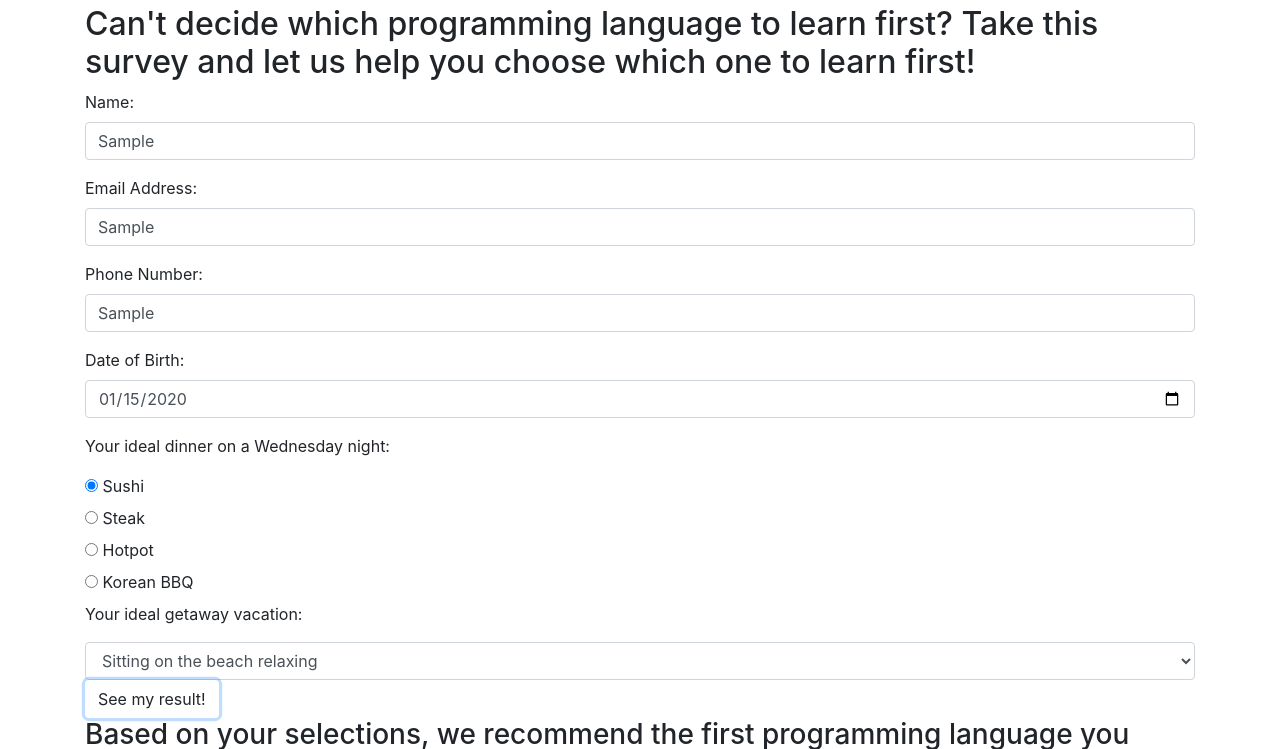
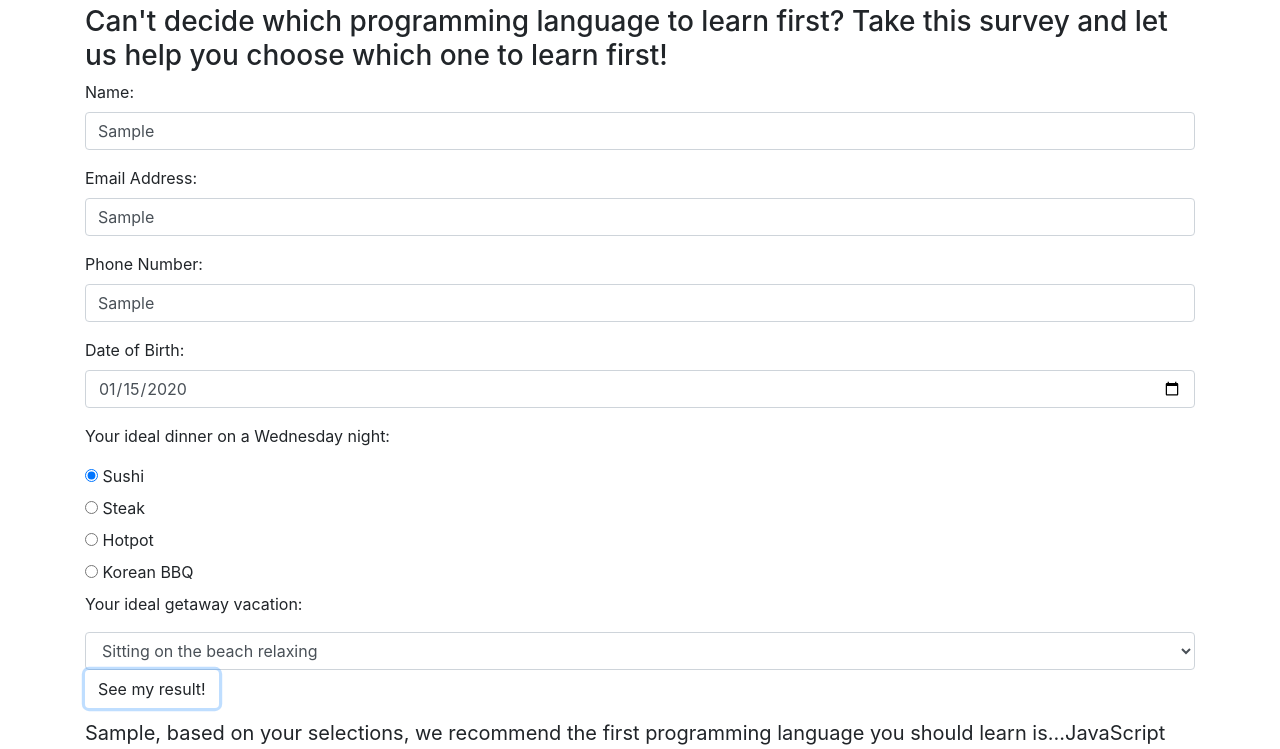
Before and after one commit to jlucoding/programming-language-suggester, a plain HTML site: page index.html in a window 1280 px wide. Both pictures are taken after typing "Sample", "Sample", "Sample", "2020-01-15" into the empty fields and a click on the button "See my result!". Shown: the part 51-800 px from the top of the page. Drawn offline with Linux system fonts and the light colour scheme.

Commit message:
WIP: continue to develop conditionals and improve UI

```diff
--- a/css/styles.css
+++ b/css/styles.css
@@ -1,4 +1,4 @@
 #output {
   margin: 10px auto;
-  font-size: 100px;
+  font-size: 20px;
 }
--- a/index.html
+++ b/index.html
@@ -10,12 +10,12 @@
 <body>
   <div class="container">
     <h1>Programming Language Suggester</h1>
-    <h2>Can't decide which programming language to learn first? Take this survey and let us help you choose which one to learn first!</h2>
+    <h3>Can't decide which programming language to learn first? Take this survey and let us help you choose which one to learn first!</h3>
 
     <form id="survey">
       <div class="form-group">
-        <label for="userName">Name:</label>
-        <input id="userName" class="form-control" type="text" />
+        <label for="name">Name:</label>
+        <input id="name" class="form-control" type="text" />
       </div>
 
       <div class="form-group">
@@ -70,7 +70,7 @@
     <button type="submit" class="btn">See my result!</button>
   </form>
 
-    <h3>Based on your selections, we recommend the first programming language you should learn is...</h3>
+
     <div id="output">
 
     </div>
--- a/js/scripts.js
+++ b/js/scripts.js
@@ -1,8 +1,9 @@
 $(document).ready(function() {
   $("form#survey").submit(function(event) {
   event.preventDefault();
-  const name = $("#userName").val();
+  const name = $("#name").val();
   const birthday = $("#born").val();
+  // const birthyear = parseInt(birthday.substr(6,9));
   const food = $("input:radio[name=food]:checked").val();
   const vacation = $("#vacation").val();
 
@@ -16,6 +17,6 @@ $(document).ready(function() {
   } else {
     result = "Swift";
   }
-  $('#output').text(result);
+  $('#output').text(`${name}, based on your selections, we recommend the first programming language you should learn is...${result}`);
   });
 });
```
